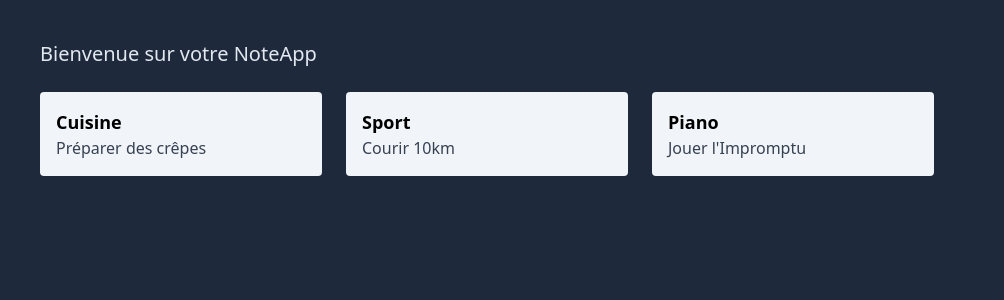
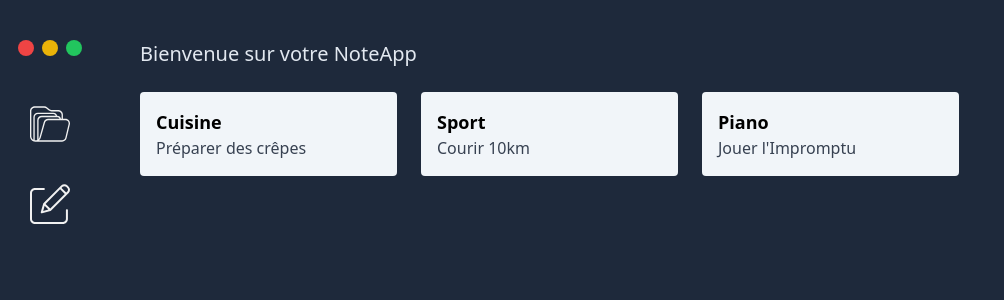
Before and after one commit to Maissane-abd/NoteApp, a React (Vite) app: page /note/1 in a window 1280 px wide. Shown: the top 300 px of the page, without its empty margins (0-1004 px from the left). Built offline with nearby package versions, Linux system fonts and the light colour scheme.

Commit message:
sidebar left

```diff
--- a/src/App.jsx
+++ b/src/App.jsx
@@ -1,6 +1,7 @@
 import NotesList from "./components/NotesList"
 import {useSelector, useDispatch} from "react-redux"
 import { getNotesFromApi } from "./features/note"
+import Sidebar from "./components/Sidebar"
 
 
 function App() {
@@ -11,6 +12,7 @@ function App() {
     dispatch(getNotesFromApi())
   }
   return <div className="bg-slate-800 min-h-screen flex">
+  <Sidebar/>
   <NotesList/>
   </div>
 }
--- /dev/null
+++ b/src/components/Sidebar.jsx
@@ -0,0 +1,22 @@
+import React from 'react'
+import edit from "../assets/edit.svg"
+import folder from "../assets/folder.svg"
+
+export default function Sidebar() {
+  return (
+    <aside className='shrink-0 bg-slate-800 w-[100px] flex flex-col items-center pt-10'>
+        <div className="flex justify-center mb-12">
+        <div className="w-4 h-4 rounded-full bg-red-500 mx-1"></div>
+        <div className="w-4 h-4 rounded-full bg-yellow-500 mx-1"></div>
+        <div className="w-4 h-4 rounded-full bg-green-500 mx-1"></div>
+      </div>
+      <a href="#">
+        <img className="w-10 h-10 mb-10" src={folder} alt="Voir toute les notes" />
+      </a>
+      <a href="#">
+        <img className="w-10 h-10 mb-10" src={edit} alt="Écrire une note" />
+      </a>
+    </aside>
+
+  )
+}
```
